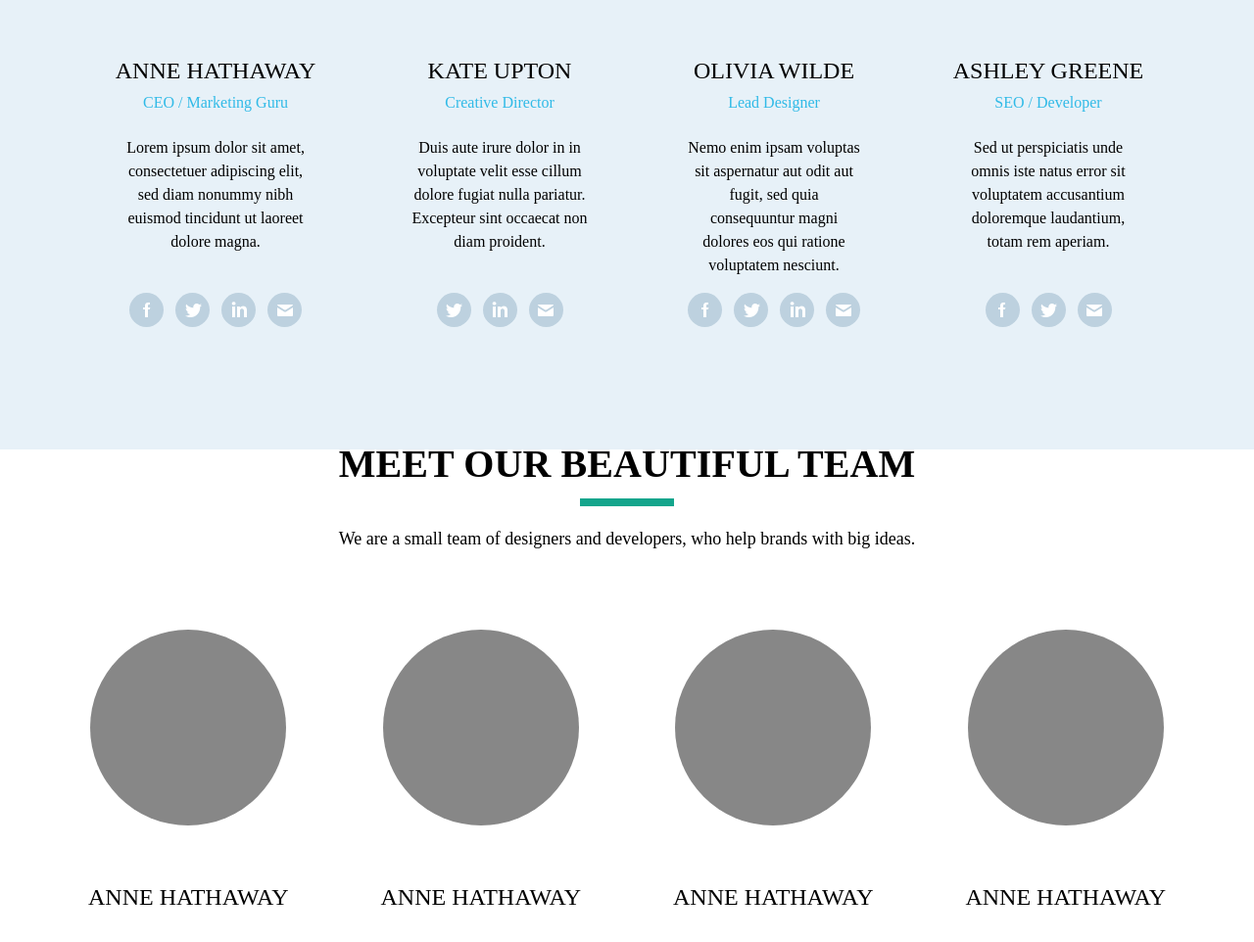
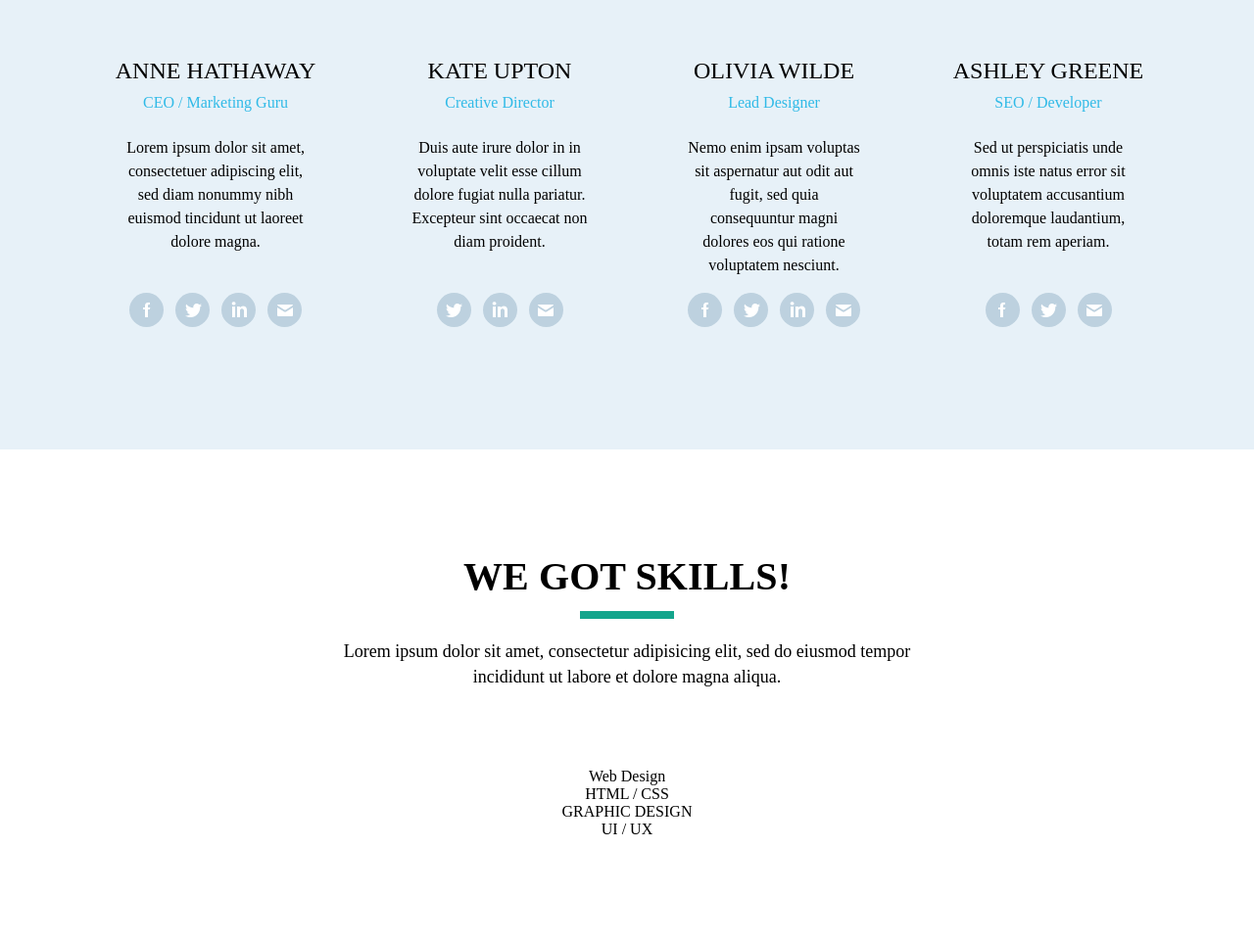
Before and after one commit to romvtk/Cuda, a website: page app/index.html in a window 1280 px wide. Shown: the part 2002-2964 px from the top of the page at 98% size. After the commit the page ends 2858 px from the top, so only its background shows below. Drawn offline with Linux system fonts and the light colour scheme.

Commit message:
Готовая разметка для блока Skills

```diff
--- a/app/index.html
+++ b/app/index.html
@@ -185,34 +185,34 @@
 
   <section class="skills">
     <div class="container">
-      <div class="team__top">
-        <div class="team__title">MEET OUR BEAUTIFUL TEAM</div>
-        <div class="team__text">We are a small team of designers and developers, who help brands with big ideas.
-        </div>
+      <div class="skills__top">
+        <div class="skills__title">WE GOT SKILLS!</div>
+        <div class="skills__text">Lorem ipsum dolor sit amet, consectetur adipisicing elit, sed do eiusmod
+          tempor incididunt ut labore et dolore magna aliqua.
       </div>
-      <div class="team__items">
-        <div class="team__item">
-          <div class="team__item-foto"></div>
-          <div class="team__item-title">
-            ANNE HATHAWAY
+      <div class="skills__items">
+        <div class="skills__item">
+          <div class="skills__item-foto"></div>
+          <div class="skills__item-title">
+            Web Design
           </div>
         </div>
-        <div class="team__item">
-          <div class="team__item-foto"></div>
-          <div class="team__item-title">
-            ANNE HATHAWAY
+        <div class="skills__item">
+          <div class="skills__item-foto"></div>
+          <div class="skills__item-title">
+            HTML / CSS
           </div>
         </div>
-        <div class="team__item">
-          <div class="team__item-foto"></div>
-          <div class="team__item-title">
-            ANNE HATHAWAY
+        <div class="skills__item">
+          <div class="skills__item-foto"></div>
+          <div class="skills__item-title">
+            GRAPHIC DESIGN
           </div>
         </div>
-        <div class="team__item">
-          <div class="team__item-foto"></div>
-          <div class="team__item-title">
-            ANNE HATHAWAY
+        <div class="skills__item">
+          <div class="skills__item-foto"></div>
+          <div class="skills__item-title">
+            UI / UX
           </div>
         </div>
 
--- a/app/scss/style.scss
+++ b/app/scss/style.scss
@@ -104,14 +104,16 @@ header {
 }
 
 .services__top,
-.team__top {
+.team__top,
+.skills__top {
     max-width: 650px;
     text-align: center;
     margin: 0 auto;
 
 
     .services__title,
-    .team__title {
+    .team__title,
+    .skills__title {
         font-size: 40px;
         line-height: 30px;
         letter-spacing: .1px;
@@ -120,7 +122,8 @@ header {
     }
 
     .services__text,
-    .team__text {
+    .team__text,
+    .skills__text {
         font-size: 18px;
         line-height: 26px;
         padding: 28px 0px 80px;
@@ -256,3 +259,14 @@ header {
 
     }
 }
+
+.skills {
+    background-color: #fff;
+    padding-top: 115px;
+    color: $black;
+
+    .team__text:before {
+        border-color: #dfe8ed;
+
+    }
+}
```
Also changed, not shown: index.html (+23 -23 lines), app/css/style.css.
